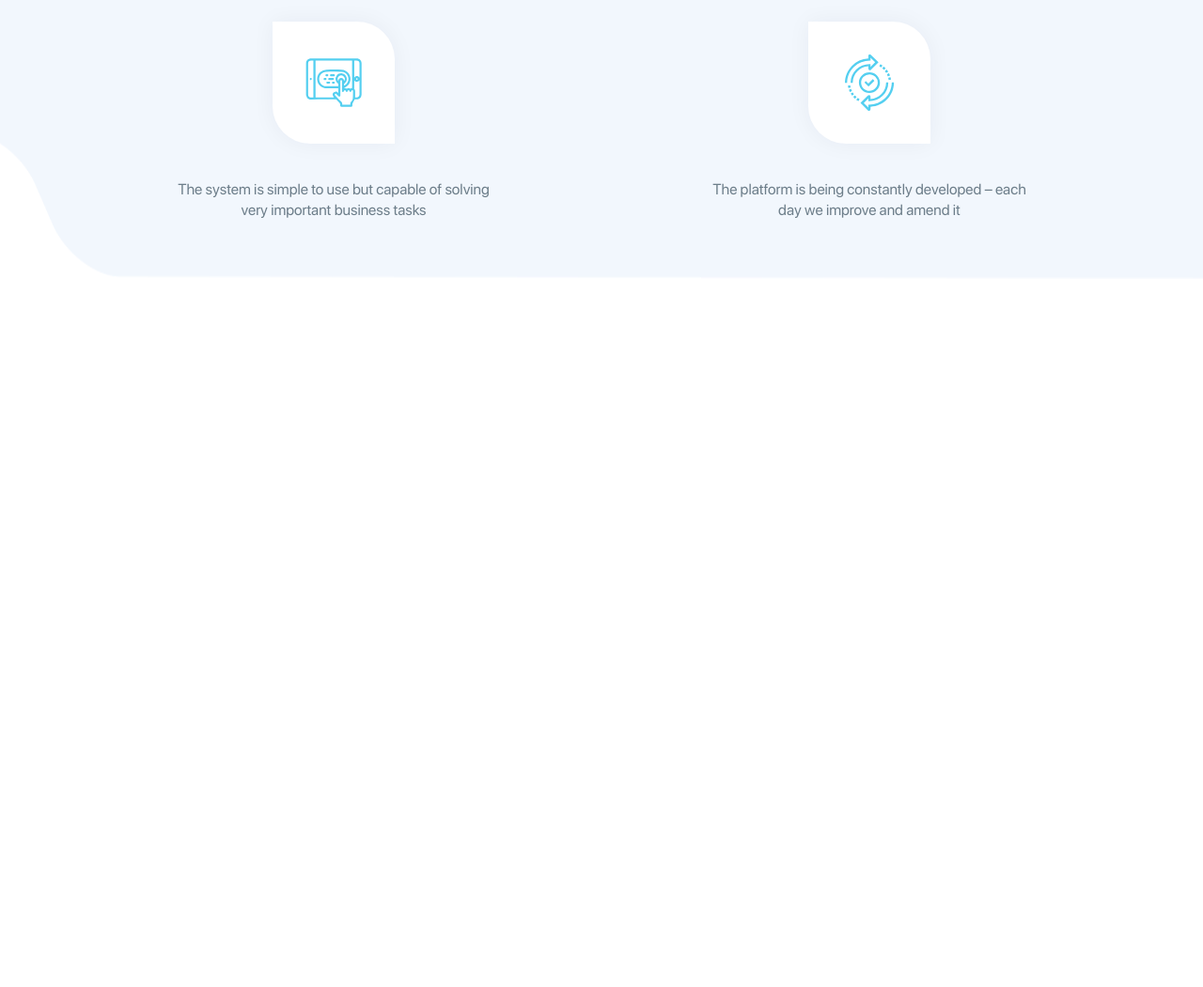
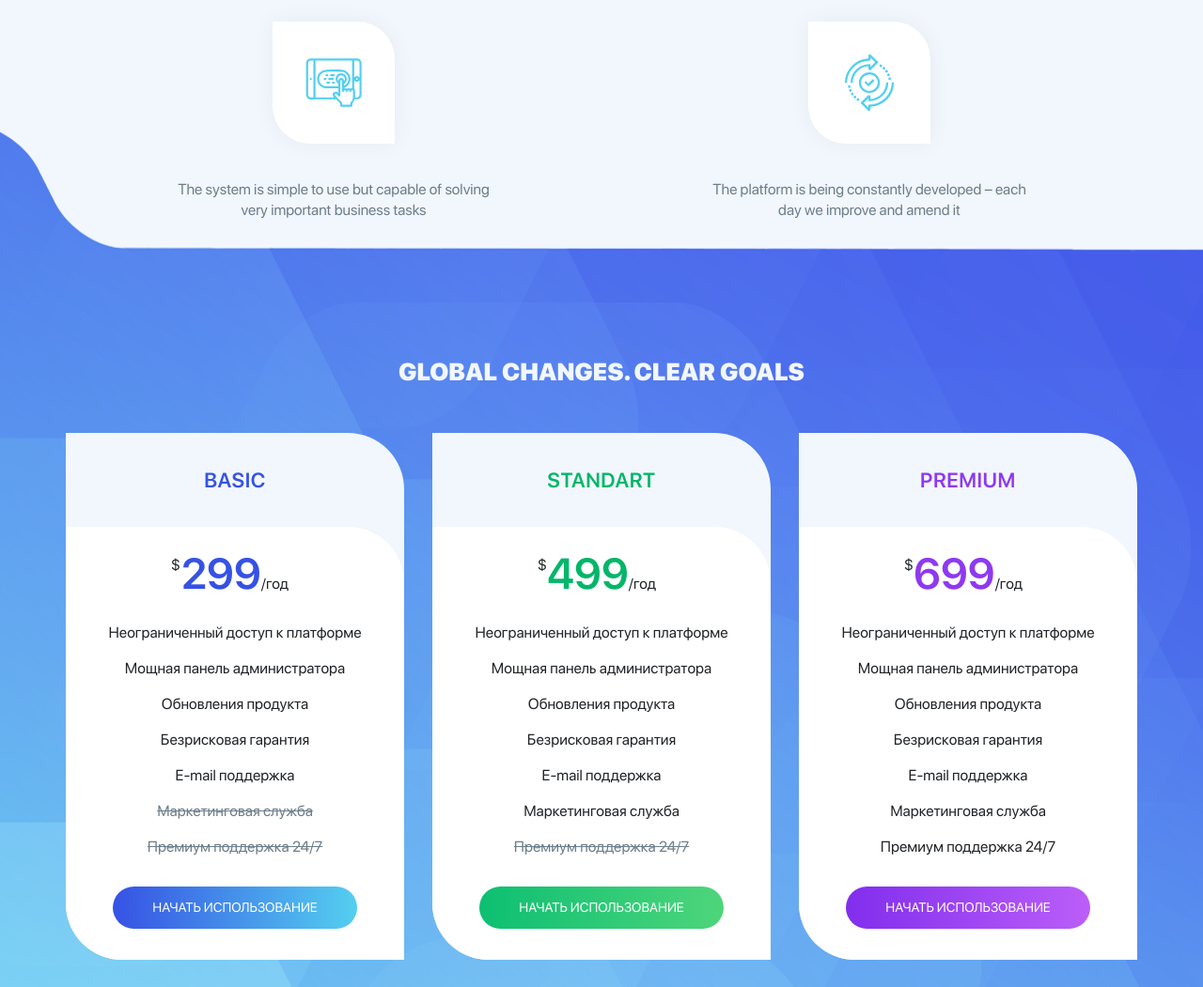
Before and after one commit to stetsiuk/networking-lab, a website: page src/index.html in a window 1280 px wide. Shown: the part 4092-5143 px from the top of the page at 94% size. Before the commit the page ends 4392 px from the top, so only its background shows below. Drawn offline with nearby package versions, Linux system fonts and the light colour scheme; files that its build step writes are made by us from their sources; a web font is replaced by a local one.

Commit message:
written layout and style for the 'price' block

```diff
--- a/src/index.html
+++ b/src/index.html
@@ -341,5 +341,62 @@
             </div>
         </div>
     </section>
+    <section class="price">
+        <div class="container">
+            <h2 class="price__title">Global changes. Clear goals</h2>
+            <div class="price__wrapper">
+                <div class="price__item">
+                    <div class="price__item_name price__item_name_blue">Basic</div>
+                    <div class="price__item_wrapper">
+                        <div class="price__item_value price__item_value_blue"><span>$</span><span>299</span><span>/год</span></div>
+                        <ul class="price__item_benefits">
+                            <li>Неограниченный доступ к платформе</li>
+                            <li>Мощная панель администратора</li>
+                            <li>Обновления продукта</li>
+                            <li>Безрисковая гарантия</li>
+                            <li>E-mail поддержка</li>
+                            <li><span>Маркетинговая служба</span></li>
+                            <li><span>Премиум поддержка 24/7</span></li>
+                        </ul>
+                        <button class="price__item_btn btn btn_w260 btn_blue">Начать использование</button>
+                    </div>
+                </div>
+
+                <div class="price__item">
+                    <div class="price__item_name price__item_name_green">Standart</div>
+                    <div class="price__item_wrapper">
+                        <div class="price__item_value price__item_value_green"><span>$</span><span>499</span><span>/год</span></div>
+                        <ul class="price__item_benefits">
+                            <li>Неограниченный доступ к платформе</li>
+                            <li>Мощная панель администратора</li>
+                            <li>Обновления продукта</li>
+                            <li>Безрисковая гарантия</li>
+                            <li>E-mail поддержка</li>
+                            <li>Маркетинговая служба</li>
+                            <li><span>Премиум поддержка 24/7</span></li>
+                        </ul>
+                        <button class="price__item_btn btn btn_w260 btn_green">Начать использование</button>
+                    </div>
+                </div>
+
+                <div class="price__item">
+                    <div class="price__item_name price__item_name_purple">Premium</div>
+                    <div class="price__item_wrapper">
+                        <div class="price__item_value price__item_value_purple"><span>$</span><span>699</span><span>/год</span></div>
+                        <ul class="price__item_benefits">
+                            <li>Неограниченный доступ к платформе</li>
+                            <li>Мощная панель администратора</li>
+                            <li>Обновления продукта</li>
+                            <li>Безрисковая гарантия</li>
+                            <li>E-mail поддержка</li>
+                            <li>Маркетинговая служба</li>
+                            <li>Премиум поддержка 24/7</li>
+                        </ul>
+                        <button class="price__item_btn btn btn_w260 btn_purple">Начать использование</button>
+                    </div>
+                </div>
+            </div>
+        </div>
+    </section>
 </body>
 </html>
--- a/src/sass/base/_button.scss
+++ b/src/sass/base/_button.scss
@@ -24,4 +24,13 @@
     &_w260 {
         width: 260px;
     }
+    &_blue {
+        background-image: linear-gradient(to right, #3652e4 0%, #54cff0 100%);
+    }
+    &_green {
+        background-image: linear-gradient(to right, #0dbf72 0%, #4ed57b 100%);
+    }
+    &_purple {
+        background-image: linear-gradient(to right, #812eed 0%, #bb5ef9 100%);
+    }
 }
--- /dev/null
+++ b/src/sass/blocks/_price.scss
@@ -0,0 +1,121 @@
+.price {
+    position: relative;
+    top: -170px;
+    padding-top: 250px;
+    height: 1087px;
+    background: url('../img/layers/layer_price.png') (center/cover) no-repeat;
+    &__title {
+        text-align: center;
+        margin-bottom: 0;
+        font-size: 26px;
+        font-weight: 900;
+        color: #f2f7fd;
+        text-transform: uppercase;
+    }
+    &__wrapper {
+        margin-top: 50px;
+        display: flex;
+        justify-content: space-between;
+    }
+    // &__item:nth-child(1) {
+    //     &_name {
+    //         color: #3652e4;
+    //     }
+    // }
+    // &_item:nth-child(2) {
+    //     .price__name{
+    //         color: #04b669;
+    //     }
+    // }
+    // &_item:nth-child(3) {
+    //     .price__name{
+    //         color: #8e39f0;
+    //     }
+    // }
+    &__item {
+        position: relative;
+        width: 360px;
+        height: 561px;
+        background-color: #f2f7fd;
+        border-top-right-radius: 60px;
+        border-bottom-left-radius: 60px;
+        &_name {
+            position: absolute;
+            top: 50px;
+            left: 50%;
+            transform: translateX(-50%) translateY(-50%);
+            font-size: 22px;
+            font-weight: 600;
+            text-transform: uppercase;
+            letter-spacing: 0.55px;
+            &_blue {
+                color: #3652e4;
+            }
+            &_green {
+                color: #04b669;
+            }
+            &_purple {
+                color: #8e39f0;
+            }
+        }
+        &_wrapper {
+            padding-top: 15px;
+            margin-top: 100px;
+            height: 461px;
+            border-top-right-radius: 60px;
+            border-bottom-left-radius: 60px;
+            background-color: #fff;
+        }
+        &_value {
+            position: relative;
+            text-align: center;
+            span:nth-child(1) {
+                position: absolute;
+                top: 14px;
+                left: 112px;
+            }
+            span:nth-child(2) {
+                font-size: 46px;
+                font-weight: 600;
+
+            }
+            &_blue {
+                span:nth-child(2) {
+                    color: #3652e4;
+                }
+            }
+            &_green {
+                span:nth-child(2) {
+                    color: #04b669;
+                }
+            }
+            &_purple {
+                span:nth-child(2) {
+                    color: #8e39f0;
+                }
+            }
+        }
+        &_benefits {
+            margin-top: 20px;
+            list-style-type: none;
+            padding-left: 0;
+            margin-bottom: 0;
+            text-align: center;
+            display: flex;
+            flex-direction: column;
+            gap: 20px;
+            line-height: 18px;
+            li {
+                span {
+                    text-decoration: line-through;
+                    color: #6d7e8a;
+                }
+            }
+        }
+        &_btn {
+            margin: 0 auto;
+            margin-top: 33px;
+        }
+
+    }
+}
--- a/src/sass/style.scss
+++ b/src/sass/style.scss
@@ -24,3 +24,4 @@ html, body {
 @import 'blocks/action';
 @import 'blocks/skills';
 @import 'blocks/demo';
+@import 'blocks/price';
```
